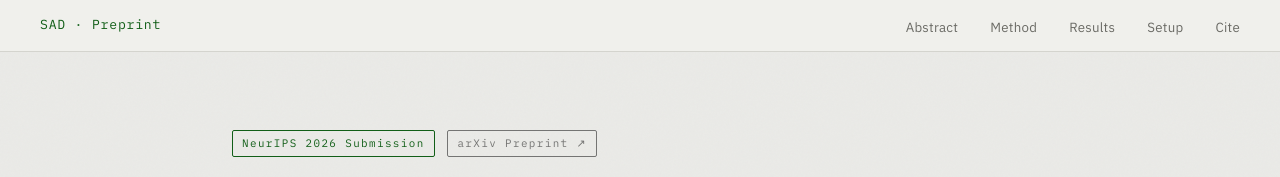
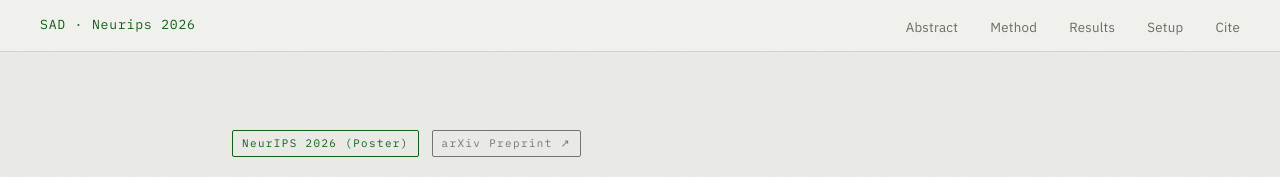
Before and after one commit to jzenkner/SAD, a plain HTML site: page index.html in a window 1280 px wide. Shown: the top 177 px of the page. Drawn offline with nearby package versions, Linux system fonts and the light colour scheme; a web font is replaced by a local one.

Commit message:
Update index.html

```diff
--- a/index.html
+++ b/index.html
@@ -540,7 +540,7 @@
 <body>
 
 <nav>
-  <span class="nav-logo">SAD · Preprint</span>
+  <span class="nav-logo">SAD · Neurips 2026</span>
   <ul class="nav-links">
     <li><a href="#abstract">Abstract</a></li>
     <li><a href="#method">Method</a></li>
@@ -554,7 +554,7 @@
 <section id="hero">
   <div class="wrapper">
     <div class="venue-row">
-      <span class="venue-tag">NeurIPS 2026 Submission</span>
+      <span class="venue-tag">NeurIPS 2026 (Poster)</span>
       <a href="https://arxiv.org/abs/2608.03461" class="arxiv-tag" target="_blank" rel="noopener">arXiv Preprint ↗</a>
     </div>
     <h1 class="hero-title">
```
